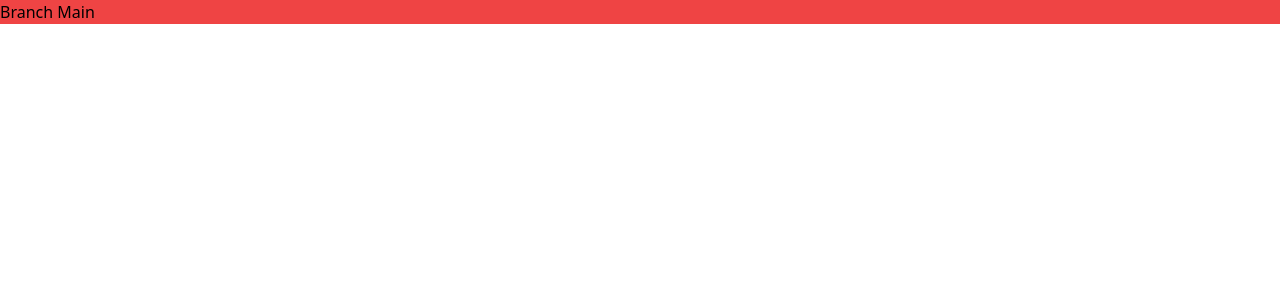
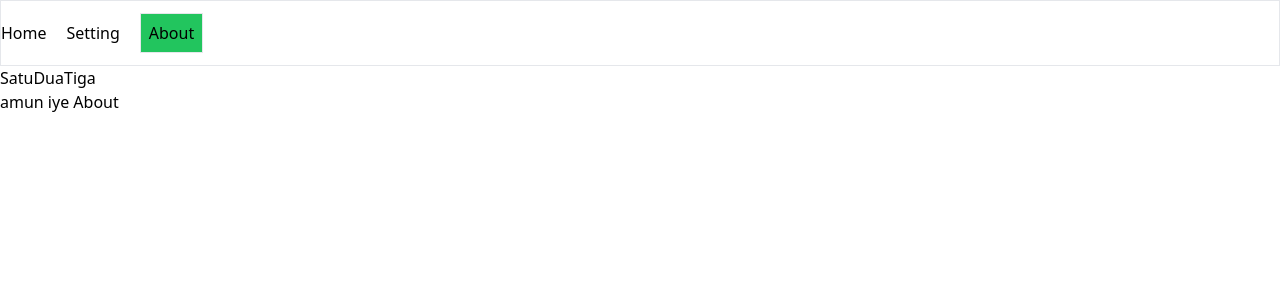
Before and after one commit to rhtsgh17/React, a React (Create React App) app: page /about in a window 1280 px wide. Shown: the top 300 px of the page. Built offline with nearby package versions, Linux system fonts and the light colour scheme.

Commit message:
react-router

```diff
--- a/src/App.js
+++ b/src/App.js
@@ -1,15 +1,48 @@
 import React from 'react';
-
+import {Routes, Route, NavLink} from "react-router-dom"
+import Home from './pages/home';
+import Setting from './pages/setting';
+import About from './pages/about';
+import Detail from './pages/detail';
 function App() {
   return (
     <React.Fragment>
-      <h1 className="bg-red-500">Branch Main</h1>
+      <section className='space-x-5 border py-5'>
+        {/* <Link to={"/"}>Home</Link>
+        <Link to={"/setting"}>Setting</Link>
+        <Link to={"/about"}>About</Link> */}
+        <NavLink exact to="/" style={({isActive}) =>
+      isActive?{
+        color: "red",
+      }
+      :undefined
+    }>Home</NavLink>
+
+<NavLink exact to="/setting" style={({isActive}) =>
+      isActive?{
+        color: "pink",
+      }
+      :undefined
+    }>Setting</NavLink>
+
+    <NavLink exact to="/about" className={({isActive}) =>
+      isActive?
+        'Text-White border p-2 bg-green-500'
+
+      :undefined
+    }>About</NavLink>
+
+
+      </section>
+    <Routes>
+      <Route path='/' element={<Home /> } />
+      <Route path='/setting' element={<Setting />} />
+      <Route path='/about' element={<About />} />
+      <Route path='/about/:id/:nama' element={<Detail />} />
+    </Routes>
     </React.Fragment>
+
   );
 }
 
 export default App;
-
-// name export bisa lebih dari 1
-// harus pake kurung kurawal
-// namanya harus sama
--- a/src/index.js
+++ b/src/index.js
@@ -3,11 +3,16 @@ import ReactDOM from 'react-dom/client';
 import './index.css';
 import App from './App';
 import reportWebVitals from './reportWebVitals';
+import {BrowserRouter as Router} from 'react-router-dom';
 
 const root = ReactDOM.createRoot(document.getElementById('root'));
 root.render(
   <React.StrictMode>
+
+    <Router>
     <App />
+    </Router>
+
   </React.StrictMode>
 );
 
--- /dev/null
+++ b/src/pages/about.jsx
@@ -0,0 +1,14 @@
+import { Link } from "react-router-dom";
+
+export default function About(){
+    return(
+            <div>
+                <section>
+                    <Link exact to="/about/1/sugih aja lah">Satu</Link>
+                    <Link exact to="/about/2/suplet">Dua</Link>
+                    <Link exact to="/about/3/Rohmat">Tiga</Link>
+                </section>
+                amun iye About
+                </div>
+    );
+}
--- /dev/null
+++ b/src/pages/detail.jsx
@@ -0,0 +1,11 @@
+import { useParams } from "react-router-dom"
+
+export default function Detail () {
+    let {id,nama} = useParams ()
+    return(
+        <div>
+            <p>ini adalah detail</p>
+            <p>id nya adalah {id} {nama}</p>
+        </div>
+    )
+}
--- /dev/null
+++ b/src/pages/home.jsx
@@ -0,0 +1,5 @@
+export default function Home(){
+    return(
+            <div>ini adalah home</div>
+    );
+}
--- /dev/null
+++ b/src/pages/setting.jsx
@@ -0,0 +1,5 @@
+export default function Setting(){
+    return(
+            <div>iye teh Setting</div>
+    );
+}
```
